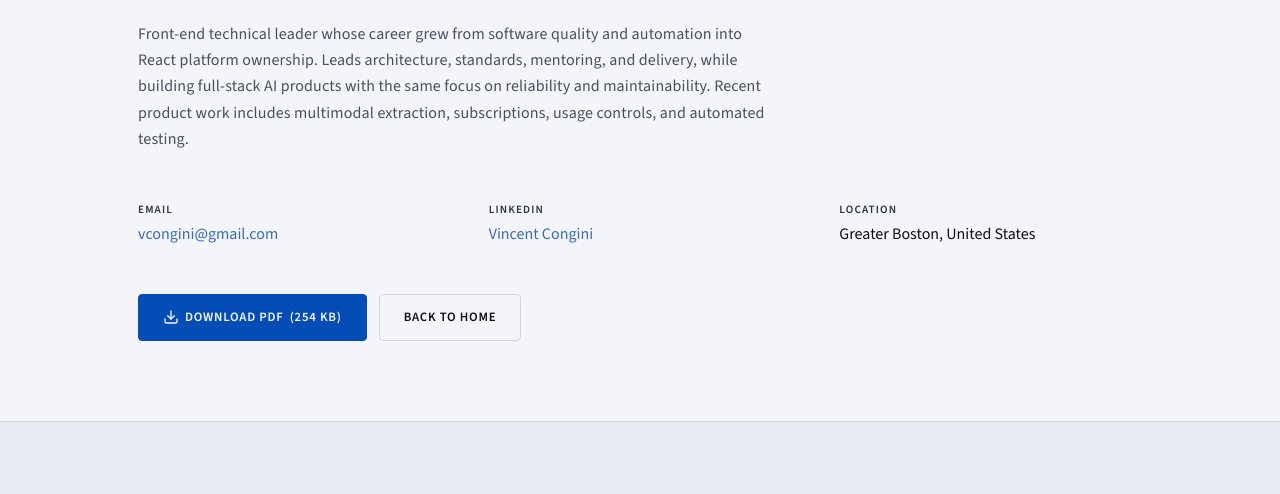
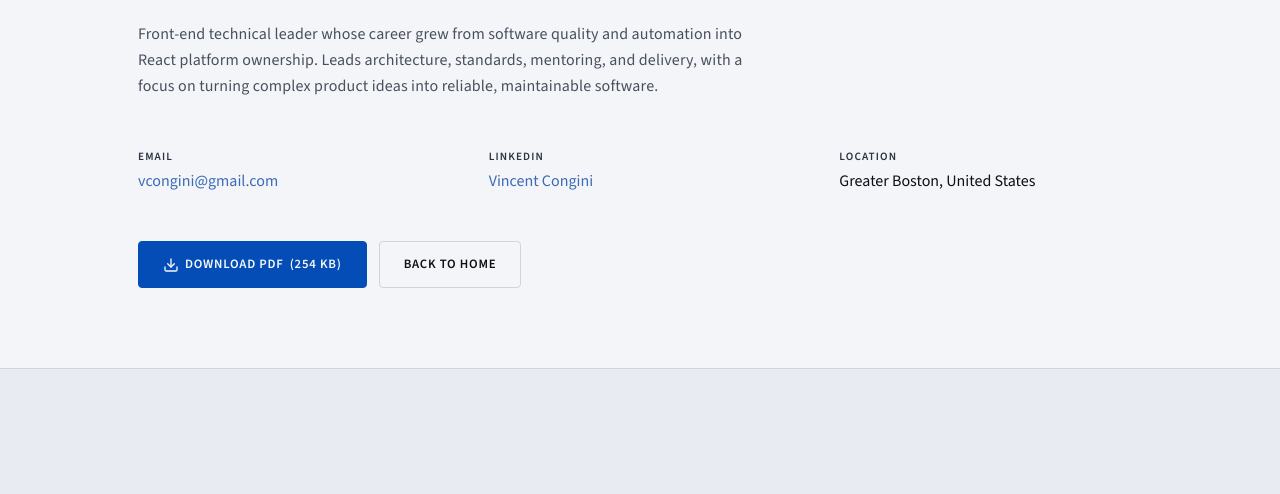
Before and after one commit to VCongini/vince-congini-site, a website: page src/resume.html in a window 1280 px wide. Shown: the part 287-781 px from the top of the page. Drawn offline with nearby package versions, Linux system fonts and the light colour scheme; files that its build step writes are made by us from their sources.

Commit message:
refactor: simplify leadership summary

```diff
--- a/src/resume.html
+++ b/src/resume.html
@@ -162,7 +162,7 @@
         <div class="resume-header__accent" aria-hidden="true"></div>
         <h1 class="resume-header__name">Vincent Congini</h1>
         <p class="resume-header__title">Senior Front-End Tech Lead | React Platforms &amp; AI Products</p>
-        <p class="resume-header__summary">Front-end technical leader whose career grew from software quality and automation into React platform ownership. Leads architecture, standards, mentoring, and delivery, while building full-stack AI products with the same focus on reliability and maintainability. Recent product work includes multimodal extraction, subscriptions, usage controls, and automated testing.</p>
+        <p class="resume-header__summary">Front-end technical leader whose career grew from software quality and automation into React platform ownership. Leads architecture, standards, mentoring, and delivery, with a focus on turning complex product ideas into reliable, maintainable software.</p>
         <div class="resume-header__contact">
           <div>
             <span class="resume-header__label">Email</span>
```
Also changed, not shown: src/index.html (+1 -1 lines), 1 other file.
